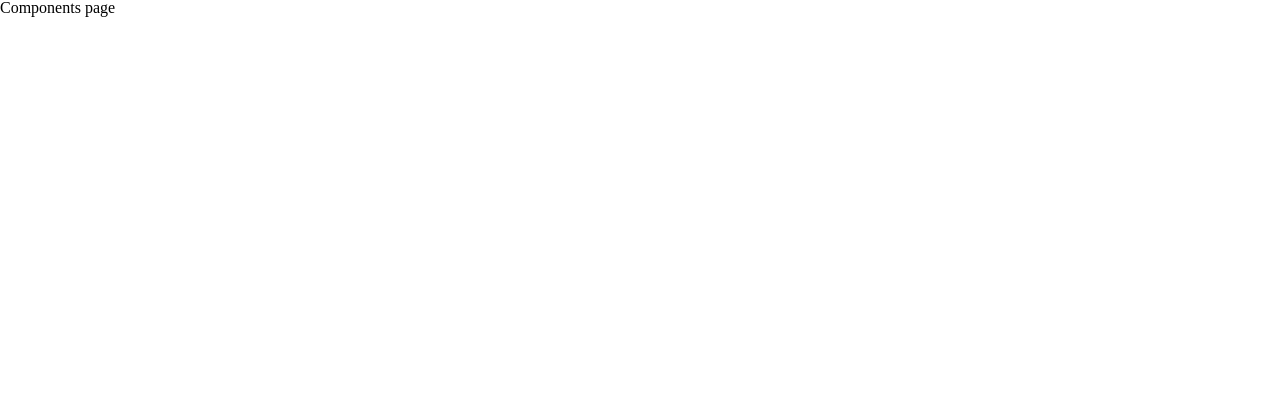
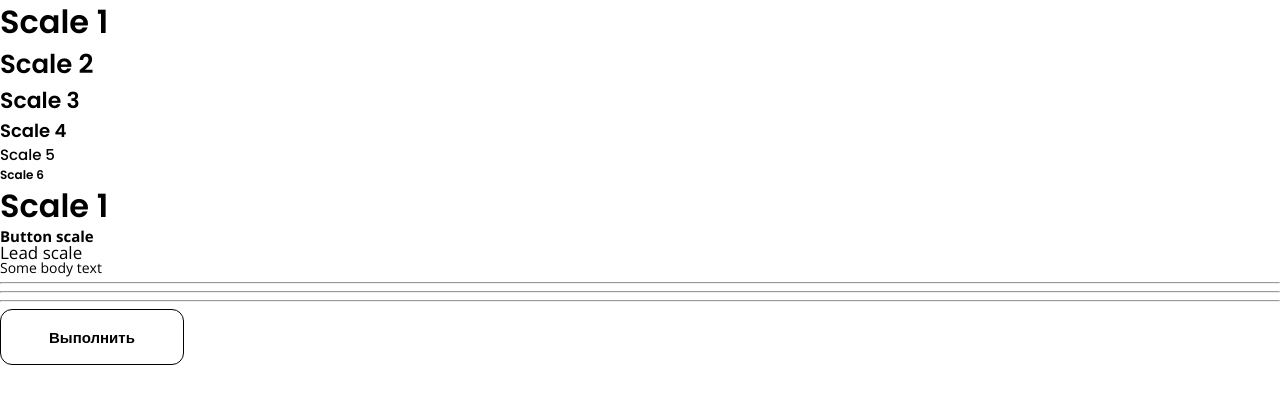
Before and after one commit to bourbakiii/freshnesecom, a Vue app: page / in a window 1280 px wide. Shown: the top 404 px of the page. Built offline with nearby package versions, Linux system fonts and the light colour scheme.

Commit message:
Fonts settings

```diff
--- /dev/null
+++ b/src/assets/scss/fonts.scss
@@ -0,0 +1,63 @@
+@import url('https://fonts.googleapis.com/css2?family=Open+Sans:wght@400;700&display=swap');
+@import url('https://fonts.googleapis.com/css2?family=Poppins:wght@400;500;600&display=swap');
+
+@function calc-em-by-body($value){
+  @return calc($value/14) + em;
+}
+
+html{
+  font-family: 'Open Sans', sans-serif;
+  @extend .text--body;
+}
+.text {
+  &--scale {
+    &_1, &_2, &_3, &_4, &_5, &_6 {
+      font-family: 'Poppins', sans-serif;
+      line-height: 150%;
+      font-weight: 600;
+    }
+
+    &_1 {
+      font-size: calc-em-by-body(32);
+      line-height: 140%;
+    }
+
+    &_2 {
+      font-size: calc-em-by-body(26);
+    }
+
+    &_3 {
+      font-size: calc-em-by-body(22);
+    }
+
+    &_4 {
+      font-size: calc-em-by-body(18);
+    }
+
+    &_5 {
+      font-weight: 500;
+      font-size: calc-em-by-body(15);
+    }
+
+    &_6 {
+      font-size: calc-em-by-body(12);
+    }
+  }
+
+  &--button {
+    font-weight: 700;
+    font-size: calc-em-by-body(15);
+  }
+
+  &--lead {
+    font-size: calc-em-by-body(17);
+  }
+
+  &--body {
+    font-size: 14px;
+  }
+
+  &--caption {
+    font-size: calc-em-by-body(12);
+  }
+}
--- a/src/assets/scss/style.scss
+++ b/src/assets/scss/style.scss
@@ -0,0 +1 @@
+@import 'fonts.scss';
--- a/src/components/Button.vue
+++ b/src/components/Button.vue
@@ -1,5 +1,5 @@
 <template>
-  <button class="button">
+  <button class="button text--button">
 
 <slot>Выполнить</slot>
   </button>
@@ -7,5 +7,11 @@
 
 
 <style lang="scss" scoped>
-
+.button{
+  background: white;
+  height: 56px;
+  border: 1px solid black;
+  padding: 0 48px;
+  border-radius: 12px;
+}
 </style>
--- a/src/pages/Components.vue
+++ b/src/pages/Components.vue
@@ -1,7 +1,24 @@
 <template>
-  Components page
+  <p class="text--scale_1">Scale 1</p>
+  <p class="text--scale_2">Scale 2</p>
+  <p class="text--scale_3">Scale 3</p>
+  <p class="text--scale_4">Scale 4</p>
+  <p class="text--scale_5">Scale 5</p>
+  <p class="text--scale_6">Scale 6</p>
+  <p class="text--scale_1">Scale 1</p>
+  <p class="text--button">Button scale</p>
+  <p class="text--lead">Lead scale</p>
+<p>Some body text</p>
+  <hr/>
+  <hr/>
+  <hr/>
+
+  <Button></Button>
 </template>
 
+<script setup>
+import Button from "@/components/Button.vue";
+</script>
 
 
 <style lang="scss">
```
Also changed, not shown: src/assets/scss/variables.scss (added, +31 -0 lines).
